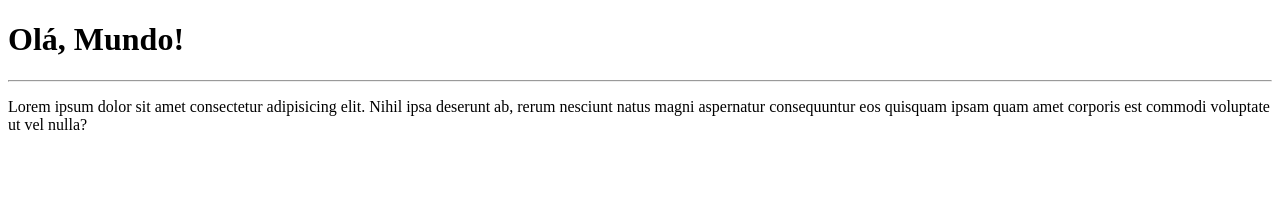
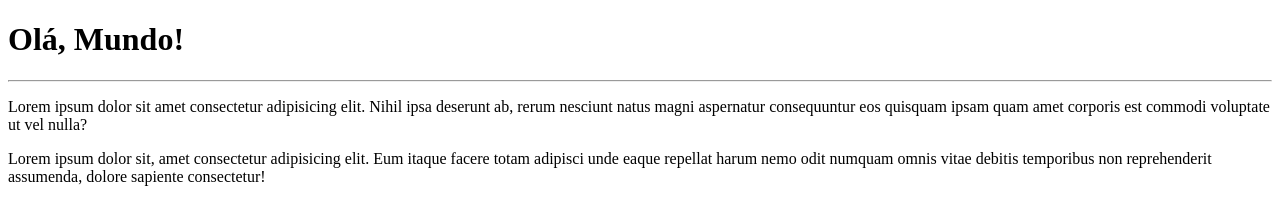
Before and after one commit to oDannii/Ola-Mundo, a plain HTML site: page site-exemplo/index.html in a window 1280 px wide. Drawn offline with Linux system fonts and the light colour scheme.

Commit message:
adicionei um paragrafo

```diff
--- a/site-exemplo/index.html
+++ b/site-exemplo/index.html
@@ -9,5 +9,6 @@
     <h1>Olá, Mundo!</h1>
     <hr>
     <p>Lorem ipsum dolor sit amet consectetur adipisicing elit. Nihil ipsa deserunt ab, rerum nesciunt natus magni aspernatur consequuntur eos quisquam ipsam quam amet corporis est commodi voluptate ut vel nulla?</p>
+    <p>Lorem ipsum dolor sit, amet consectetur adipisicing elit. Eum itaque facere totam adipisci unde eaque repellat harum nemo odit numquam omnis vitae debitis temporibus non reprehenderit assumenda, dolore sapiente consectetur!</p>
 </body>
 </html>
```
